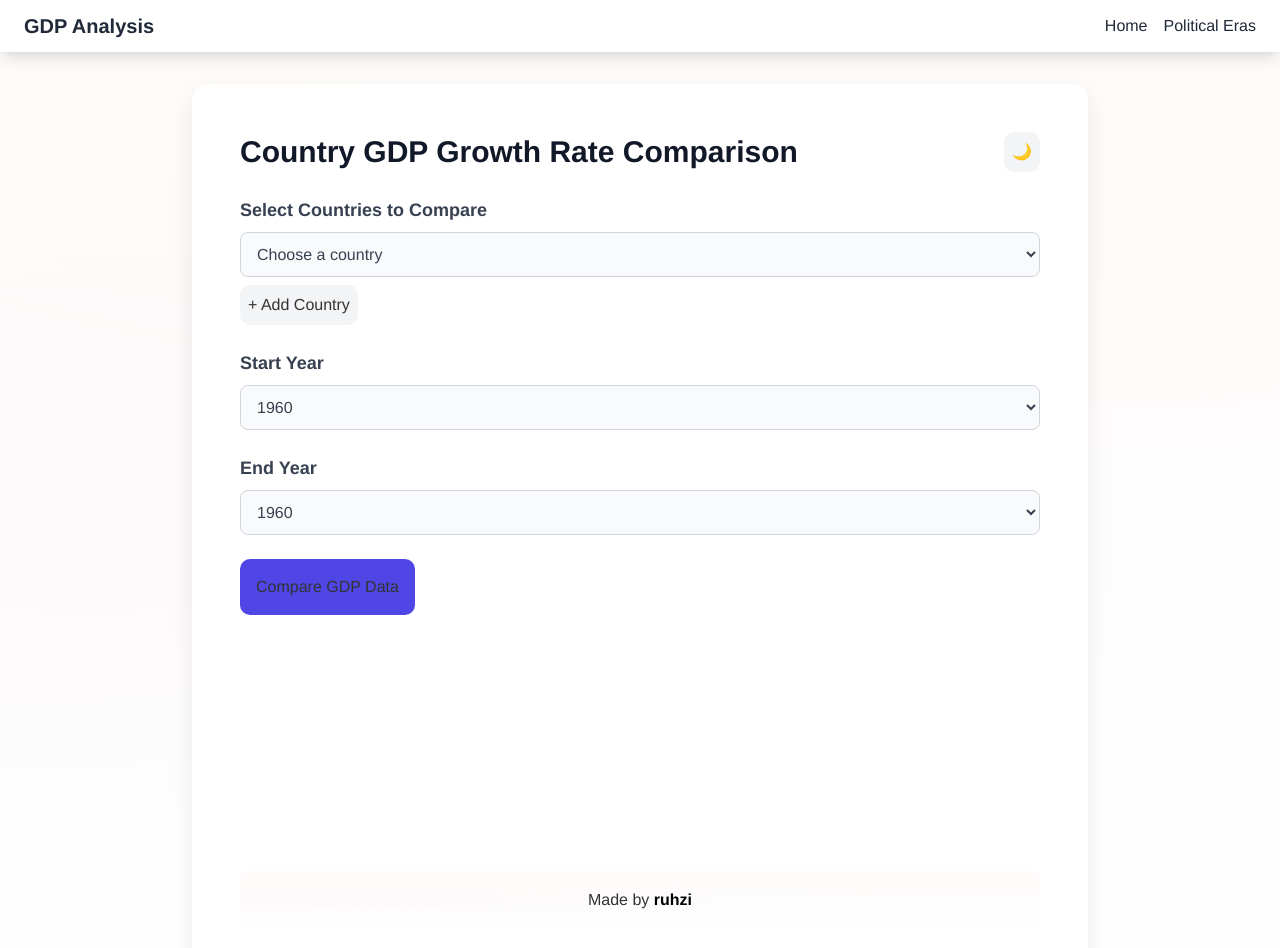
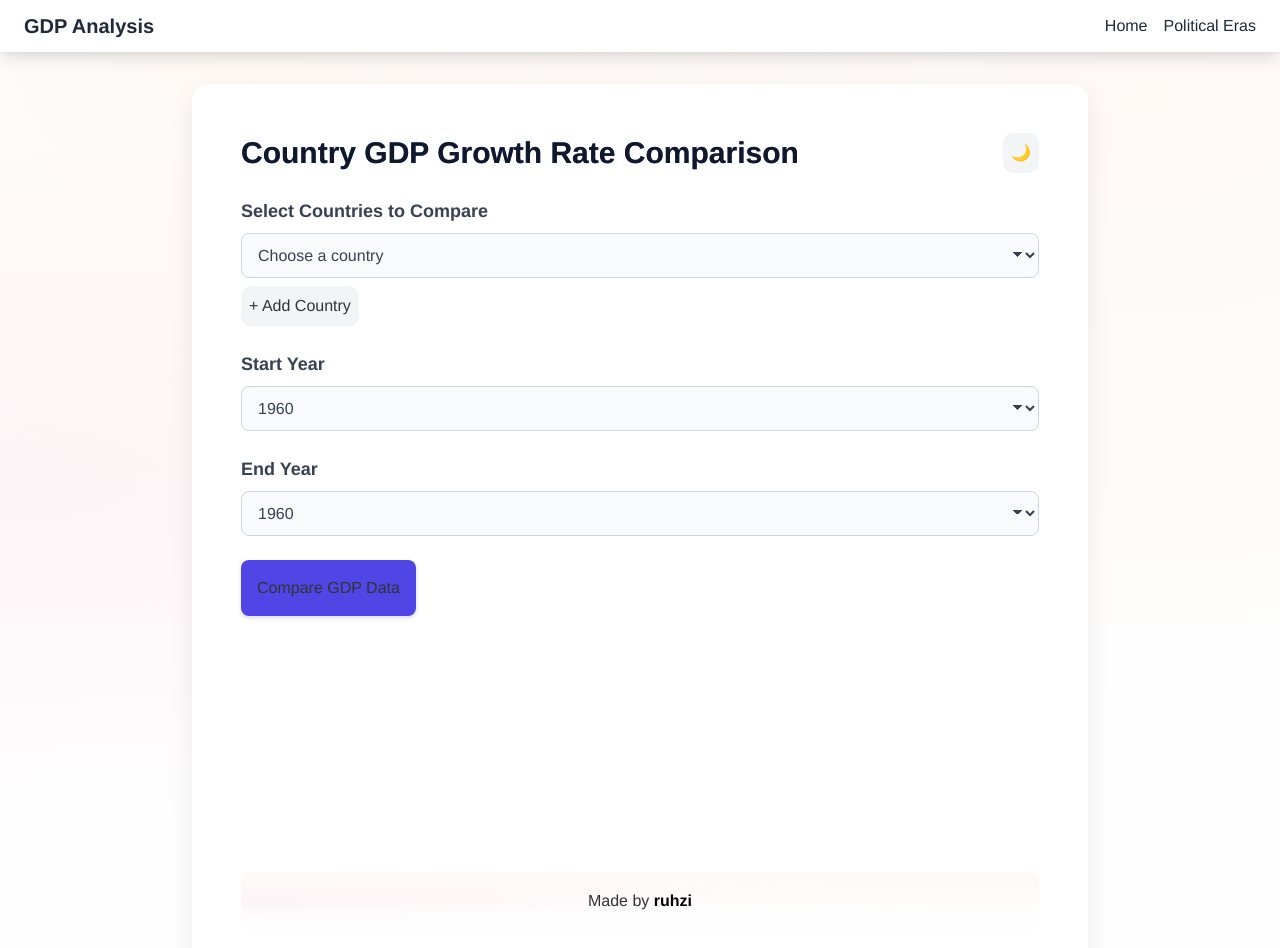
Before and after one commit to ruhzi/economic-comparison, a plain HTML site: page index.html in a window 1280 px wide. Drawn offline with nearby package versions, Linux system fonts and the light colour scheme; no server answers.

Commit message:
UI changes

```diff
--- a/styles.css
+++ b/styles.css
@@ -28,18 +28,43 @@ body {
 .bg-custom-light {
     background-color: #fefefe;
     background-image:
-        radial-gradient(at 20% 0%, rgba(251, 146, 60, 0.03) 0px, transparent 50%),
-        radial-gradient(at 90% 10%, rgba(249, 115, 22, 0.02) 0px, transparent 50%),
-        radial-gradient(at 0% 50%, rgba(236, 72, 153, 0.03) 0px, transparent 50%);
+        radial-gradient(at 20% 0%, rgba(251, 146, 60, 0.05) 0px, transparent 50%),
+        radial-gradient(at 90% 10%, rgba(249, 115, 22, 0.04) 0px, transparent 50%),
+        radial-gradient(at 0% 50%, rgba(236, 72, 153, 0.05) 0px, transparent 50%);
 }
 
 .card {
     background-color: #ffffff;
     box-shadow: 0 8px 24px rgba(0, 0, 0, 0.08); /* Softer, more modern shadow */
     border-radius: 16px; /* Slightly more rounded corners */
-    transition: transform 0.2s cubic-bezier(0.4, 0, 0.2, 1),
-                box-shadow 0.2s cubic-bezier(0.4, 0, 0.2, 1),
+    transition: transform 0.3s cubic-bezier(0.4, 0, 0.2, 1),
+                box-shadow 0.3s cubic-bezier(0.4, 0, 0.2, 1),
                 background-color 0.3s ease;
+    backdrop-filter: blur(8px);
+    border: 1px solid rgba(255, 255, 255, 0.1);
+    position: relative;
+    overflow: hidden;
+}
+
+.card::before {
+    content: '';
+    position: absolute;
+    top: 0;
+    left: 0;
+    width: 100%;
+    height: 100%;
+    background: linear-gradient(
+        45deg,
+        transparent 0%,
+        rgba(255, 255, 255, 0.03) 50%,
+        transparent 100%
+    );
+    transform: translateX(-100%);
+    transition: transform 0.6s cubic-bezier(0.4, 0, 0.2, 1);
+}
+
+.card:hover::before {
+    transform: translateX(100%);
 }
 
 /* Dark theme - Option 1: Deep Space */
@@ -71,8 +96,8 @@ body.dark-mode {
 }
 
 body.dark-mode .card {
-    background-color: #1F2937;
-    box-shadow: 0 8px 24px rgba(0, 0, 0, 0.3);
+    background-color: rgba(31, 41, 55, 0.8);
+    backdrop-filter: blur(12px);
 }
 
 body.dark-mode .btn-primary {
@@ -98,14 +123,17 @@ body.dark-mode h1, body.dark-mode h2, body.dark-mode h3 {
 
 /* Button styles */
 .btn-primary {
-    background-color: #4F46E5; /* More modern indigo color */
-    border-radius: 10px;
+    background-color: #4F46E5;
+    box-shadow: 0 2px 4px rgba(79, 70, 229, 0.2);
     transition: all 0.2s cubic-bezier(0.4, 0, 0.2, 1);
+    position: relative;
+    overflow: hidden;
 }
 
 .btn-primary:hover {
     background-color: #4338CA;
     transform: translateY(-1px);
+    box-shadow: 0 4px 6px rgba(79, 70, 229, 0.3);
 }
 
 .btn-primary:focus {
@@ -117,6 +145,8 @@ body.dark-mode h1, body.dark-mode h2, body.dark-mode h3 {
     background-color: #f3f4f6;
     border-radius: 10px;
     transition: all 0.2s cubic-bezier(0.4, 0, 0.2, 1);
+    position: relative;
+    overflow: hidden;
 }
 
 .btn-secondary:hover {
@@ -128,15 +158,41 @@ body.dark-mode h1, body.dark-mode h2, body.dark-mode h3 {
     outline-offset: 2px;
 }
 
+.btn-primary::after, .btn-secondary::after {
+    content: '';
+    position: absolute;
+    width: 100%;
+    height: 100%;
+    top: 0;
+    left: -100%;
+    background: linear-gradient(
+        90deg,
+        transparent,
+        rgba(255, 255, 255, 0.2),
+        transparent
+    );
+    transition: left 0.5s ease;
+}
+
+.btn-primary:hover::after, .btn-secondary:hover::after {
+    left: 100%;
+}
+
 /* Card hover effect */
 .card:hover {
-    transform: translateY(-5px);
-    box-shadow: 0 6px 20px rgba(0, 0, 0, 0.1);
+    transform: translateY(-4px);
+    box-shadow:
+        0 10px 20px rgba(0, 0, 0, 0.1),
+        0 4px 6px rgba(0, 0, 0, 0.06);
 }
 
 /* Typography styles */
 h1, h2, h3 {
     font-weight: 700;
+    background: linear-gradient(120deg, #2563eb 0%, #4f46e5 100%);
+    -webkit-background-clip: text;
+    background-clip: text;
+    color: transparent;
 }
 
 p {
@@ -199,7 +255,8 @@ html {
 
 /* Footer styling */
 footer {
-    background-color: #4B5563; /* Gray background */
+    background: linear-gradient(to right, #4B5563, #374151);
+    border-radius: 8px;
     padding: 1rem;
     text-align: center;
     color: white;
@@ -210,19 +267,39 @@ footer a {
     color: #F3F4F6;
     text-decoration: none;
     font-weight: 600;
+    position: relative;
 }
 
-footer a:hover {
-    text-decoration: underline;
+footer a::after {
+    content: '';
+    position: absolute;
+    width: 100%;
+    height: 2px;
+    bottom: -2px;
+    left: 0;
+    background-color: currentColor;
+    transform: scaleX(0);
+    transition: transform 0.3s ease;
+}
+
+footer a:hover::after {
+    transform: scaleX(1);
 }
 
 /* Select element styling */
 select {
-    transition: border-color 0.2s ease, box-shadow 0.2s ease;
+    transition: all 0.2s ease;
+    background-image: linear-gradient(45deg, transparent 50%, currentColor 50%),
+                      linear-gradient(135deg, currentColor 50%, transparent 50%);
+    background-position: calc(100% - 20px) calc(1em + 2px),
+                         calc(100% - 15px) calc(1em + 2px);
+    background-size: 5px 5px,
+                    5px 5px;
+    background-repeat: no-repeat;
 }
 
-select:hover {
-    border-color: #4F46E5;
+select:focus {
+    box-shadow: 0 0 0 3px rgba(79, 70, 229, 0.2);
 }
 
 /* Table styling */
@@ -230,6 +307,8 @@ table {
     border-collapse: separate;
     border-spacing: 0;
     width: 100%;
+    border-radius: 8px;
+    overflow: hidden;
 }
 
 th, td {
@@ -247,14 +326,27 @@ th:nth-child(2) {
 }
 
 th {
-    background-color: #f9fafb;
+    background-color: rgba(249, 250, 251, 0.8);
+    backdrop-filter: blur(4px);
     font-weight: 600;
 }
 
 body.dark-mode th {
-    background-color: #374151;
+    background-color: rgba(55, 65, 81, 0.8);
 }
 
 body.dark-mode td, body.dark-mode th {
     border-bottom: 1px solid #374151;
 }
+
+tr:hover td {
+    background-color: rgba(249, 250, 251, 0.04);
+}
+
+/* Smooth focus rings */
+:focus {
+    outline: none;
+    box-shadow: 0 0 0 3px rgba(79, 70, 229, 0.3),
+                0 0 0 6px rgba(79, 70, 229, 0.1);
+    transition: box-shadow 0.3s ease;
+}
```
